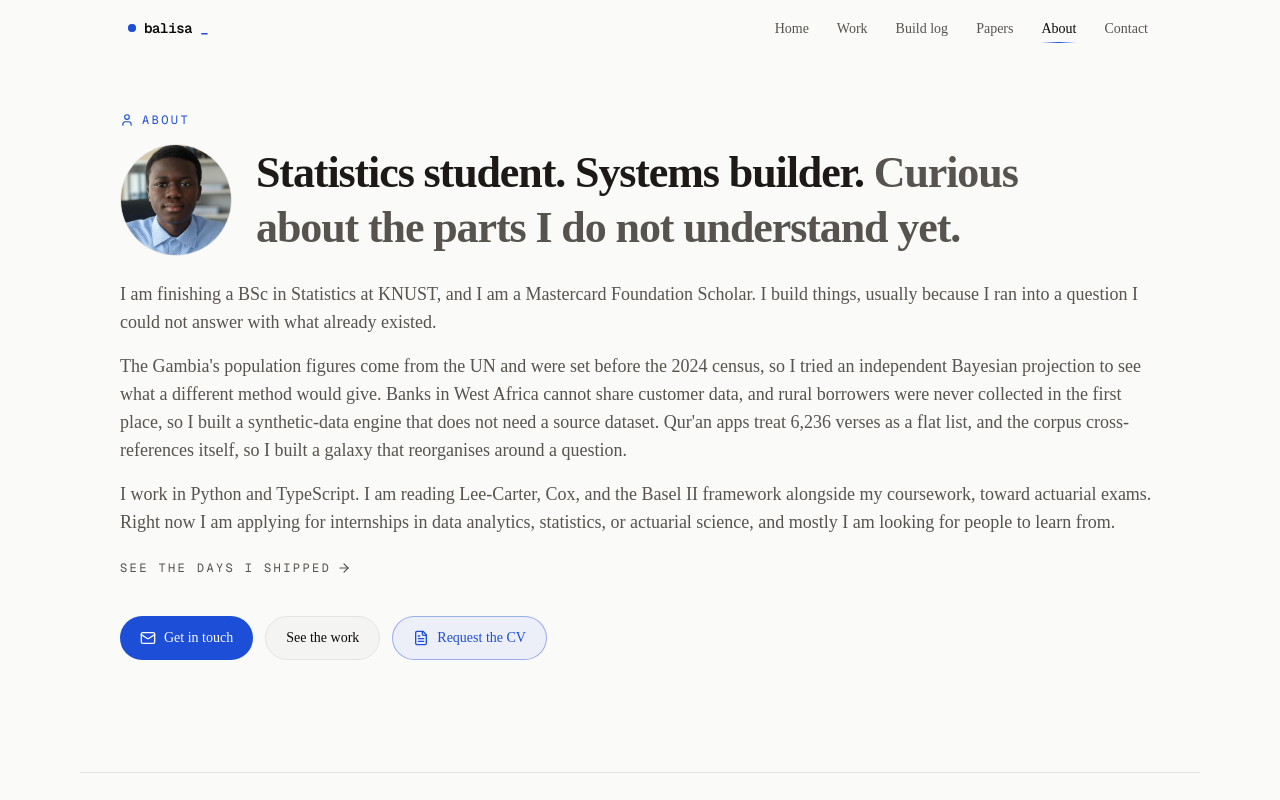
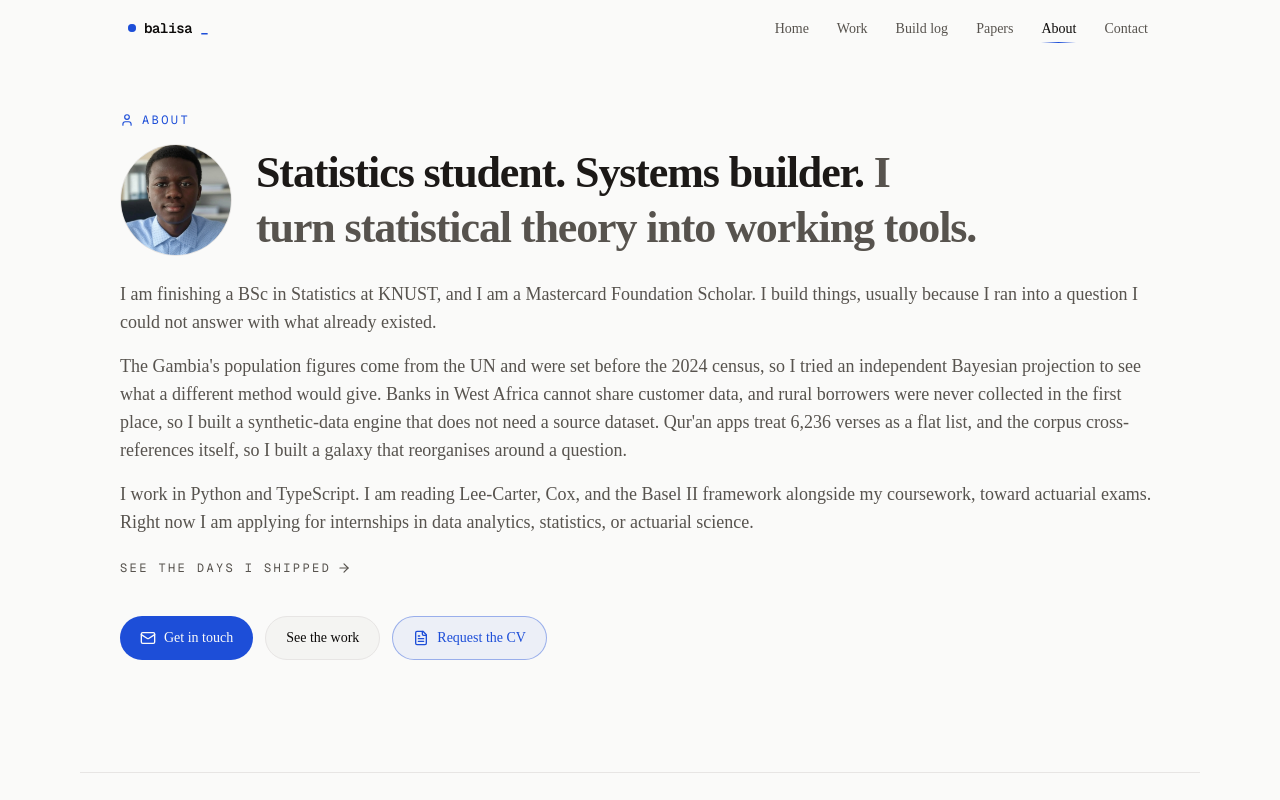
Before and after one commit to Balisa50/Balisa50.github.io, a Next.js app: page /about in a window 1280 px wide. Shown: the top 800 px of the page. Built offline with nearby package versions, Linux system fonts and the light colour scheme.

Commit message:
Restore About subtitle and PROFILE title, drop the asking tone

```diff
--- a/components/About.tsx
+++ b/components/About.tsx
@@ -44,7 +44,7 @@ export function About() {
           >
             Statistics student. Systems builder.{" "}
             <span className="text-text-secondary">
-              Curious about the parts I do not understand yet.
+              I turn statistical theory into working tools.
             </span>
           </h2>
         </div>
@@ -69,8 +69,7 @@ export function About() {
             I work in Python and TypeScript. I am reading Lee-Carter, Cox, and
             the Basel II framework alongside my coursework, toward actuarial
             exams. Right now I am applying for internships in data analytics,
-            statistics, or actuarial science, and mostly I am looking for
-            people to learn from.
+            statistics, or actuarial science.
           </p>
         </div>
 
--- a/lib/projects.ts
+++ b/lib/projects.ts
@@ -218,7 +218,7 @@ export const PROJECTS: Project[] = [
 export const PROFILE = {
   name: "Balisa",
   fullName: "Abdoulie Balisa",
-  title: "Statistics student, building retrieval and forecasting systems.",
+  title: "Statistics student. I build the model and the thing that serves it.",
   email: "abdouliebalisa904@gmail.com",
   github: "https://github.com/Balisa50",
   githubHandle: "Balisa50",
```
